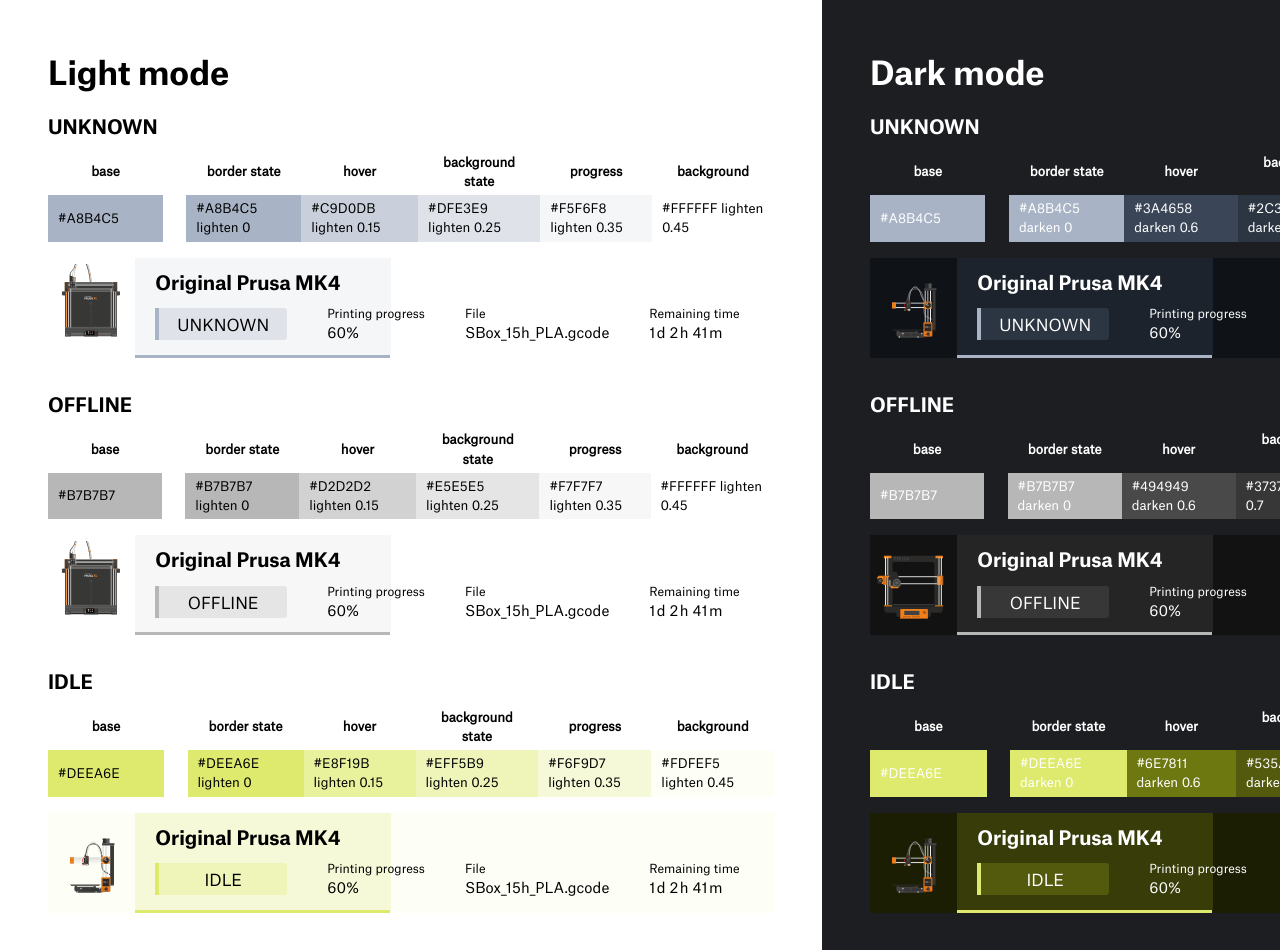
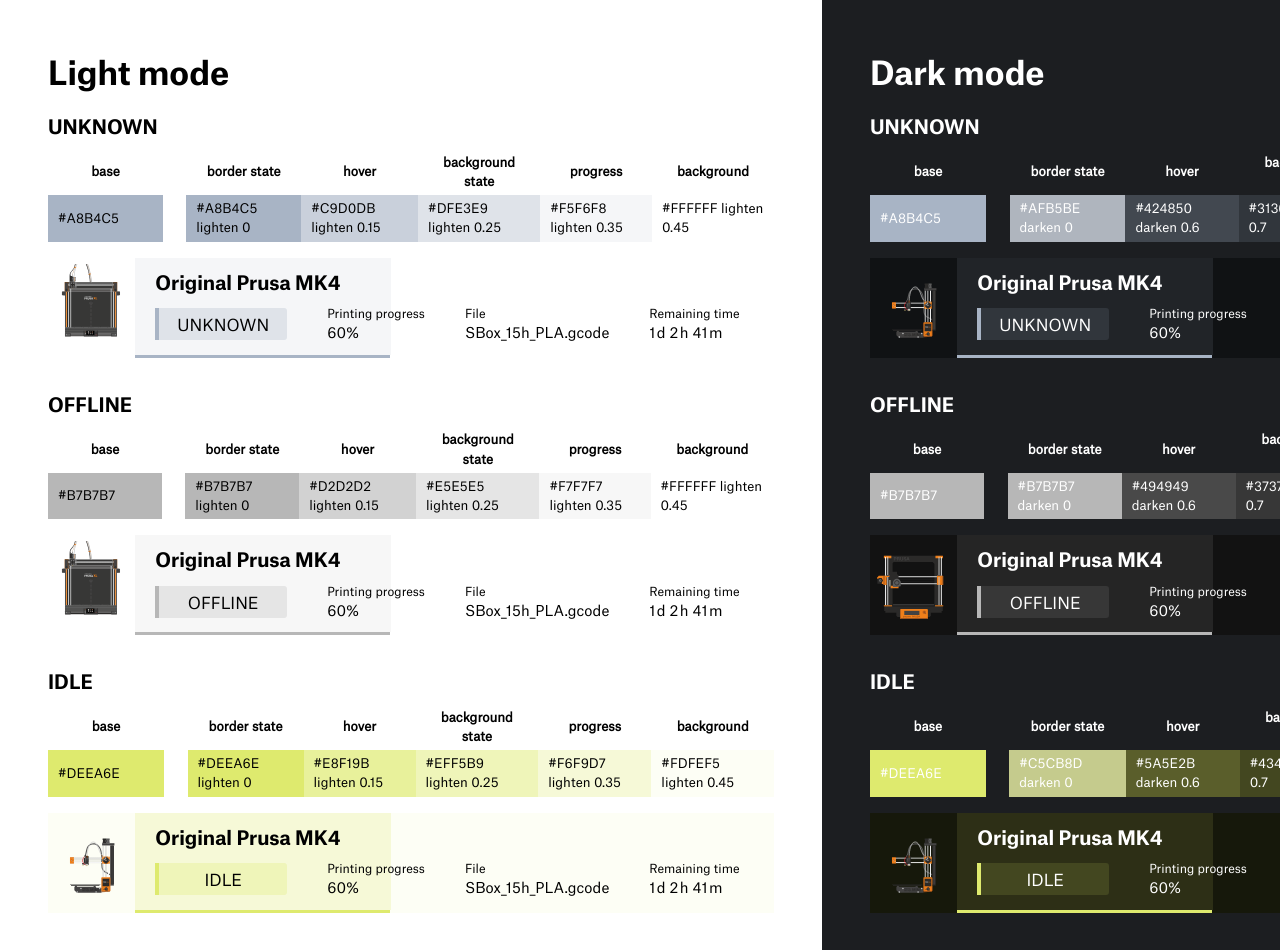
Before and after one commit to michalxfanta/connect-colors, a Next.js app: page / in a window 1280 px wide. Shown: the top 950 px of the page. Built offline with nearby package versions, Linux system fonts and the light colour scheme.

Commit message:
desaturation darl colors

```diff
--- a/src/app/type/colors.ts
+++ b/src/app/type/colors.ts
@@ -16,11 +16,11 @@ export function getColorSchema(baseColor: string, inverse: boolean) {
 
   const color: Color = Color(baseColor)
 
-  const backgroundColor: Color = inverse ? color.darken(constants.backgroundColor) : color.lighten(constants.backgroundColor)
-  const progressColor: Color = inverse ? color.darken(constants.progressColor) : color.lighten(constants.progressColor)
-  const backgroundStateColor: Color = inverse ? color.darken(constants.backgroundStateColor) : color.lighten(constants.backgroundStateColor)
-  const hoverColor: Color = inverse ? color.darken(constants.hoverColor) : color.lighten(constants.hoverColor)
-  const borderStateColor: Color = inverse ? color.darken(constants.borderStateColor) : color.lighten(constants.borderStateColor)
+  const backgroundColor: Color = inverse ? color.darken(constants.backgroundColor).desaturate(0.5) : color.lighten(constants.backgroundColor)
+  const progressColor: Color = inverse ? color.darken(constants.progressColor).desaturate(0.5) : color.lighten(constants.progressColor)
+  const backgroundStateColor: Color = inverse ? color.darken(constants.backgroundStateColor).desaturate(0.5) : color.lighten(constants.backgroundStateColor)
+  const hoverColor: Color = inverse ? color.darken(constants.hoverColor).desaturate(0.5) : color.lighten(constants.hoverColor)
+  const borderStateColor: Color = inverse ? color.darken(constants.borderStateColor).desaturate(0.5) : color.lighten(constants.borderStateColor)
 
   return {
     baseColor: color.hex(),
```
